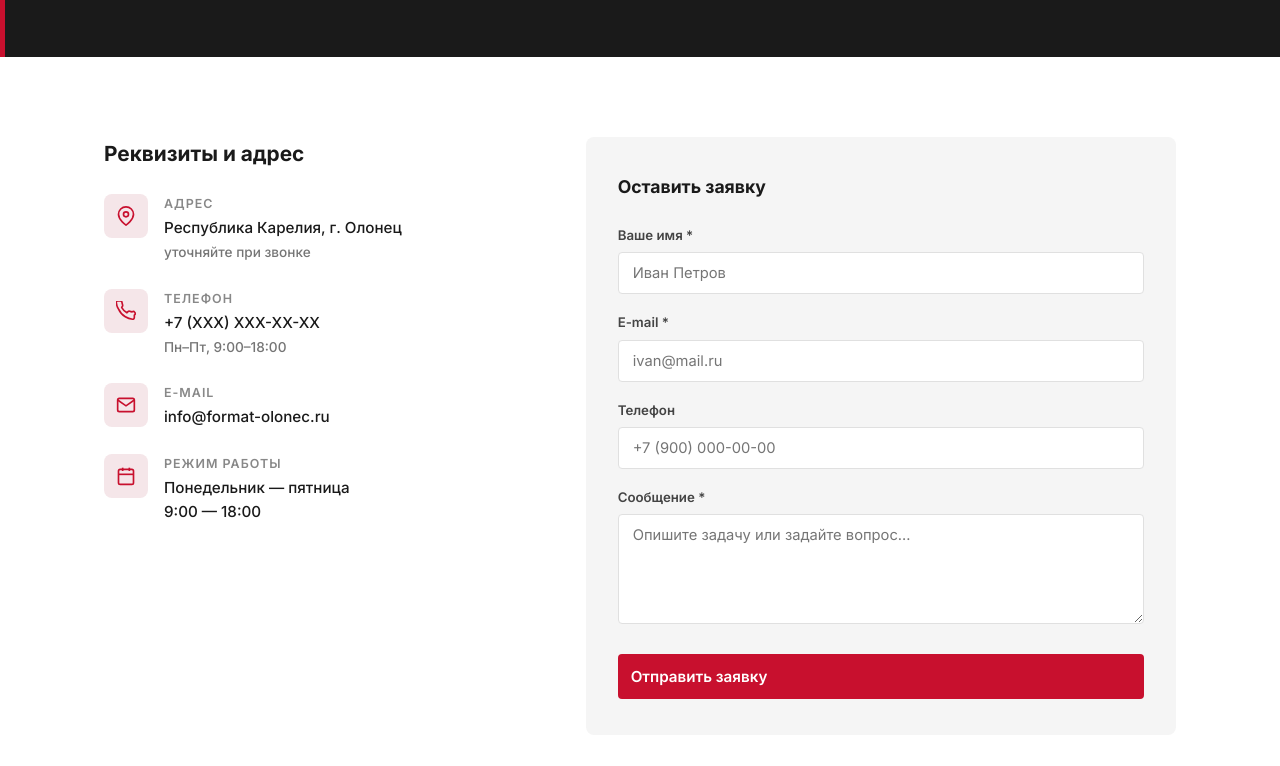
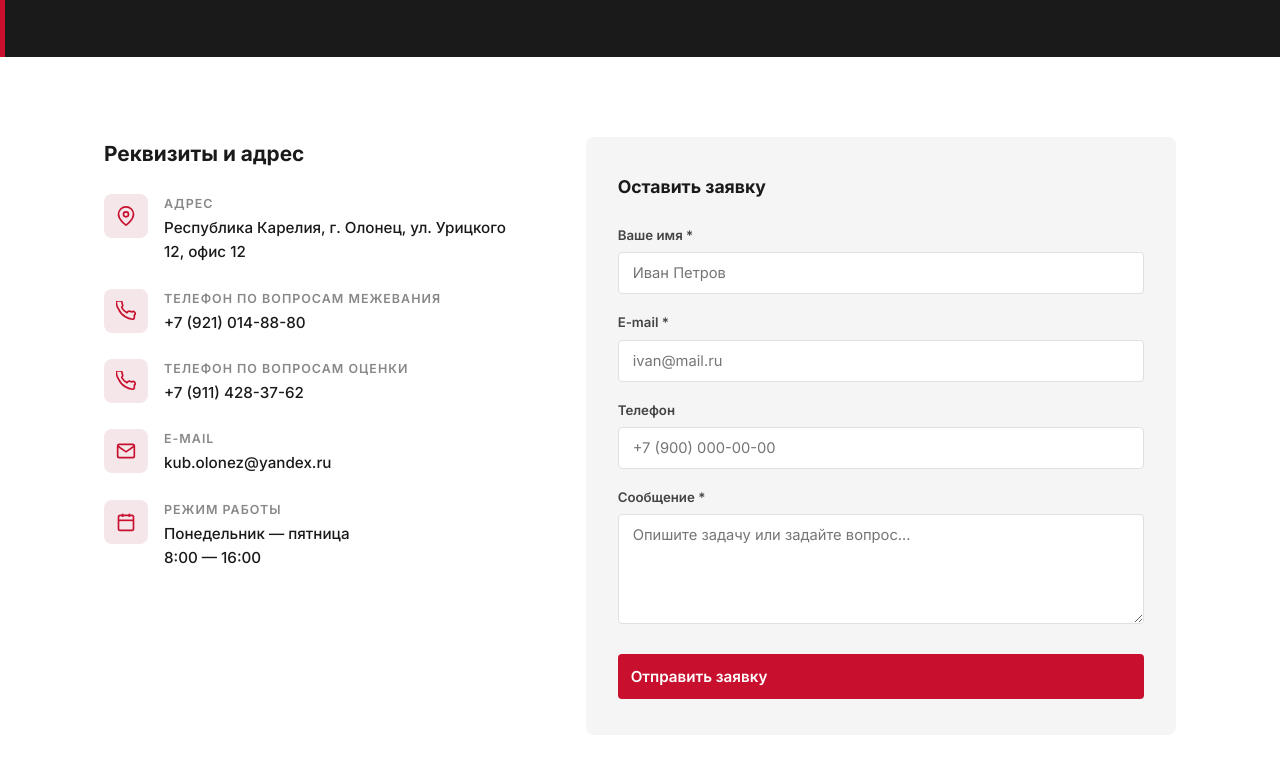
Before and after one commit to M4hfd/format-site, a plain HTML site: page contacts.html in a window 1280 px wide. Shown: the part 245-1011 px from the top of the page. Drawn offline with Linux system fonts and the light colour scheme.

Commit message:
Add files via upload

```diff
--- a/contacts.html
+++ b/contacts.html
@@ -13,7 +13,6 @@
   <div class="container">
     <div class="header__inner">
       <a href="index.html" class="header__logo">
-        <span class="header__logo-mark">Ф</span>
         ООО «Формат»
       </a>
       <nav class="header__nav">
@@ -56,7 +55,7 @@
           </div>
           <div>
             <div class="contact-item__label">Адрес</div>
-            <div class="contact-item__value">Республика Карелия, г. Олонец<br><em style="font-style:normal;opacity:0.6;font-size:0.85rem;">уточняйте при звонке</em></div>
+            <div class="contact-item__value">Республика Карелия, г. Олонец, ул. Урицкого 12, офис 12<br></div>
           </div>
         </div>
 
@@ -65,8 +64,18 @@
             <svg viewBox="0 0 24 24"><path d="M22 16.92v3a2 2 0 01-2.18 2 19.79 19.79 0 01-8.63-3.07A19.5 19.5 0 013.07 9.81 19.79 19.79 0 01.22 1.18 2 2 0 012.18 0h3a2 2 0 012 1.72 12.84 12.84 0 00.7 2.81 2 2 0 01-.45 2.11L6.91 7.91a16 16 0 006.18 6.18l1.27-1.27a2 2 0 012.11-.45 12.84 12.84 0 002.81.7A2 2 0 0122 16.92z"/></svg>
           </div>
           <div>
-            <div class="contact-item__label">Телефон</div>
-            <div class="contact-item__value">+7 (XXX) XXX-XX-XX<br><em style="font-style:normal;opacity:0.6;font-size:0.85rem;">Пн–Пт, 9:00–18:00</em></div>
+            <div class="contact-item__label">Телефон по вопросам межевания</div>
+            <div class="contact-item__value">+7 (921) 014-88-80<br></div>
+          </div>
+        </div>
+
+        <div class="contact-item">
+          <div class="contact-item__icon">
+            <svg viewBox="0 0 24 24"><path d="M22 16.92v3a2 2 0 01-2.18 2 19.79 19.79 0 01-8.63-3.07A19.5 19.5 0 013.07 9.81 19.79 19.79 0 01.22 1.18 2 2 0 012.18 0h3a2 2 0 012 1.72 12.84 12.84 0 00.7 2.81 2 2 0 01-.45 2.11L6.91 7.91a16 16 0 006.18 6.18l1.27-1.27a2 2 0 012.11-.45 12.84 12.84 0 002.81.7A2 2 0 0122 16.92z"/></svg>
+          </div>
+          <div>
+            <div class="contact-item__label">Телефон по вопросам оценки</div>
+            <div class="contact-item__value">+7 (911) 428-37-62<br></div>
           </div>
         </div>
 
@@ -76,7 +85,7 @@
           </div>
           <div>
             <div class="contact-item__label">E-mail</div>
-            <div class="contact-item__value">info@format-olonec.ru</div>
+            <div class="contact-item__value">kub.olonez@yandex.ru</div>
           </div>
         </div>
 
@@ -86,7 +95,7 @@
           </div>
           <div>
             <div class="contact-item__label">Режим работы</div>
-            <div class="contact-item__value">Понедельник — пятница<br>9:00 — 18:00</div>
+            <div class="contact-item__value">Понедельник — пятница<br>8:00 — 16:00</div>
           </div>
         </div>
       </div>
@@ -151,8 +160,8 @@
       </div>
     </div>
     <div class="footer__bottom">
-      <span>© 2026 ООО «Формат». Все права защищены.</span>
-      <span>г. Олонец, Республика Карелия</span>
+      <span>© 2011-2026 ООО «Формат». Все права защищены.</span>
+      <span>Республика Карелия, г. Олонец, ул. Урицкого 12</span>
     </div>
   </div>
 </footer>
```
Also changed, not shown: about.html (+4 -5 lines), index.html (+4 -6 lines), services.html (+2 -3 lines).
